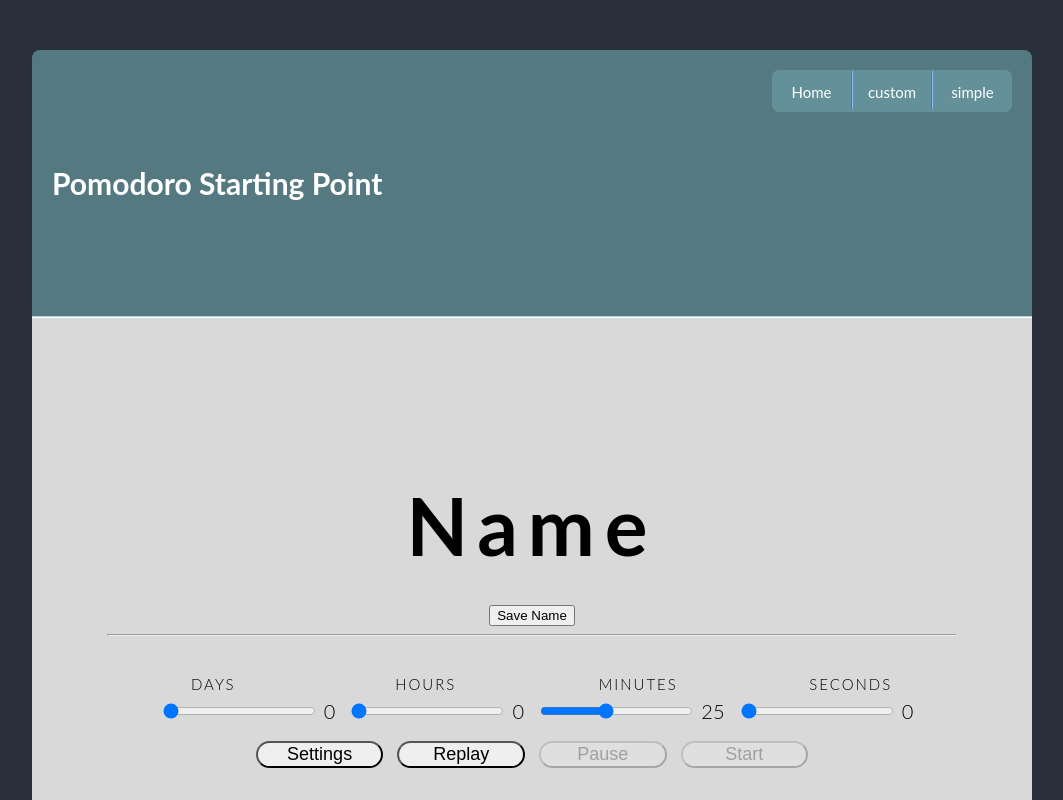
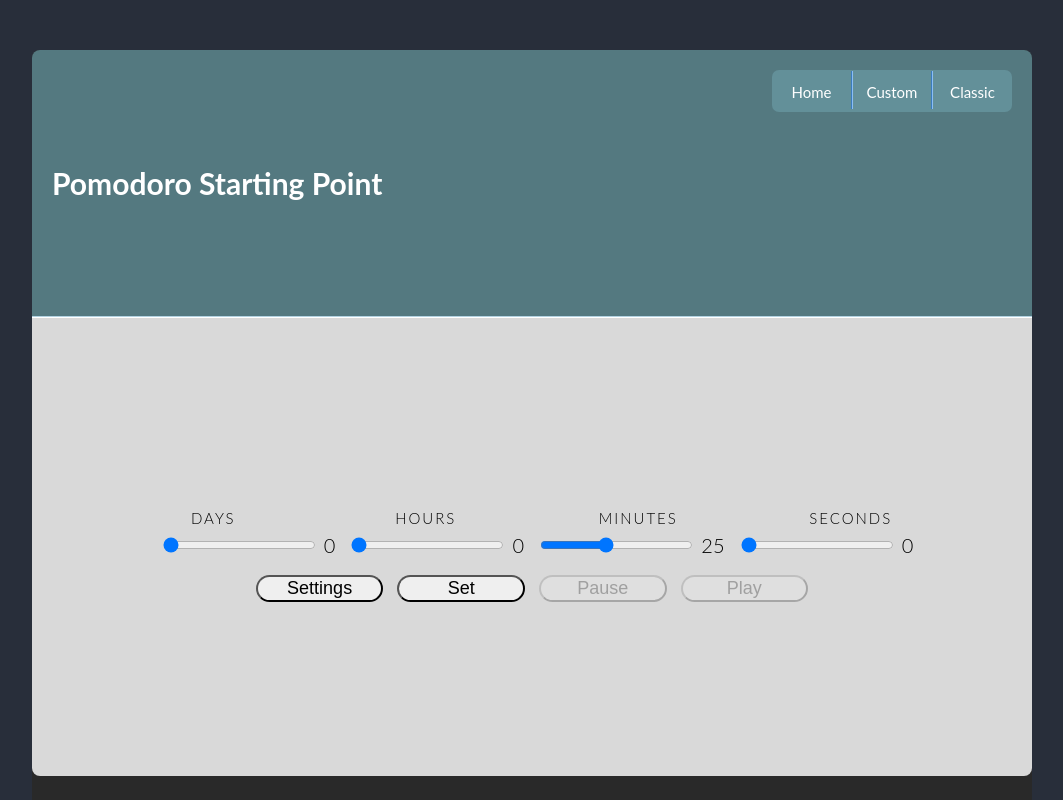
Before and after one commit to Vega-0b1/Pomodoro, a plain HTML site: page countdown.html in a window 1280 px wide. Shown: the top 800 px of the page, without its empty margins (108-1171 px from the left). Drawn offline with nearby package versions, Linux system fonts and the light colour scheme.

Commit message:
Retitled buttons, got rid of name

```diff
--- a/countdown.html
+++ b/countdown.html
@@ -19,8 +19,8 @@
 
 					<ul class = "menu">
 						<li><a href = index.html>Home</a></li>					<!--button link to home-->
-						<li><a href = countdown.html>custom</a></li>	<!--button link to PomPom page-->
-						<li><a href = classicpomo.html>simple</a></li>
+						<li><a href = countdown.html>Custom</a></li>	<!--button link to PomPom page-->
+						<li><a href = classicpomo.html>Classic</a></li>
 					</ul>
 
 			</header>
@@ -28,9 +28,9 @@
 
 			<section>
 				<div id = "countdown">
-					<div id = "edit"></div>
+		<!--			<div id = "edit"></div>
 					<h1 class = "big" contenteditable = true>Name</h1>
-					<input type = "button" value = "Save Name" onclick = "saveEdits()"/><hr>
+					<input type = "button" value = "Save Name" onclick = "saveEdits()"/><hr> -->
 
 					<div id = "clock"> <!-- Clock numbers gets injected here--> </div>
 
@@ -57,9 +57,9 @@
 
 					<div id = "buttons">
 						<input type = "button" value = "Settings" onclick = "settings()"/>
-						<input type = "button" value = "Replay" onclick ="set()"/>
+						<input type = "button" value = "Set" onclick ="set()"/>
 						<input id = "pause" type = "button" value = "Pause" onclick ="pause()"/>
-						<input id = "resume" type = "button" value = "Start" onclick = "resume()"/>
+						<input id = "resume" type = "button" value = "Play" onclick = "resume()"/>
 					</div>
 
 					<div id = "settings">
```
